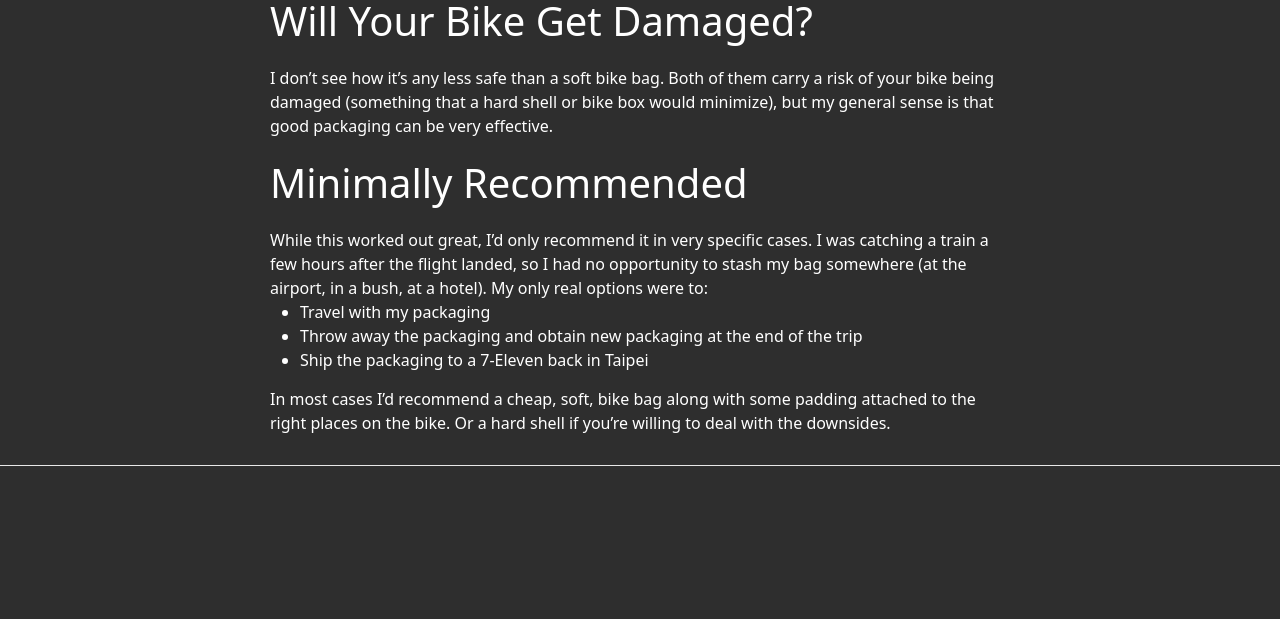
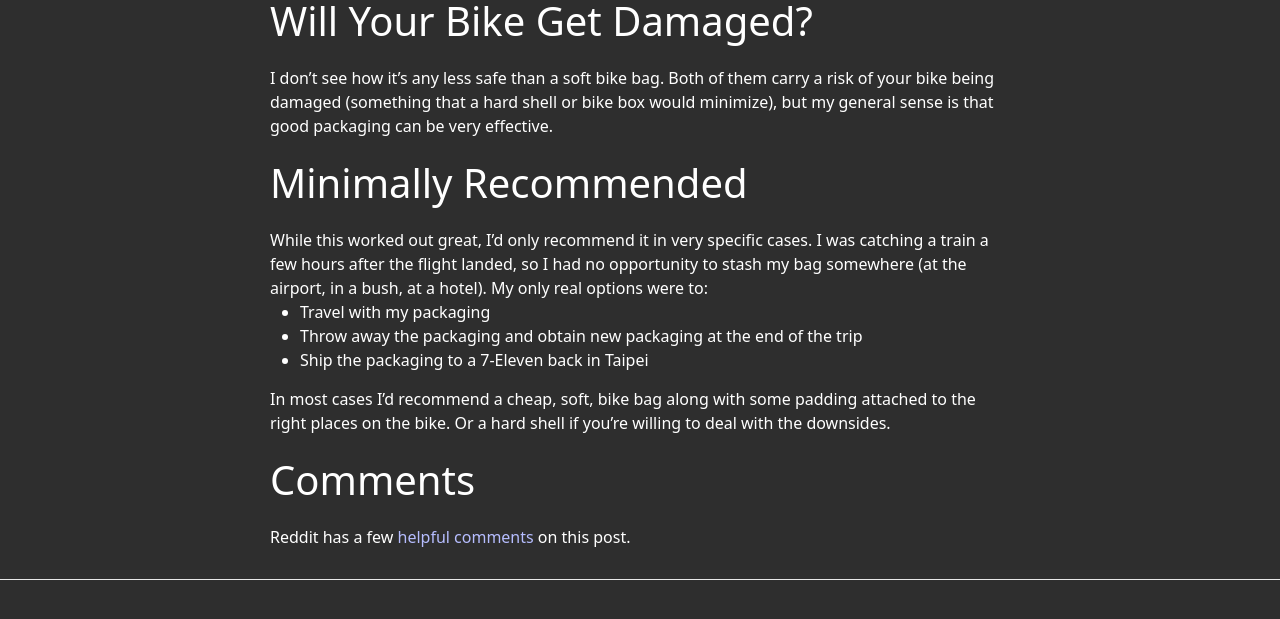
Before and after one commit to chaselambda/chaselambda.github.io, a Jekyll site: the page built from _posts/2024-02-19-plastic-bike-bag.md, in a window 1280 px wide and 900 px high, scrolled down 3056 px, cut to the strip 230-849 px from the top of the window. Built offline with Jekyll 4.4.1, drawn with Linux system fonts in a browser that asks for light colours; before the commit the page ends 3842 px from its top, so only the background shows below that.

Commit message:
Add comments

```diff
--- a/_posts/2024-02-19-plastic-bike-bag.md
+++ b/_posts/2024-02-19-plastic-bike-bag.md
@@ -55,3 +55,6 @@ While this worked out great, I’d only recommend it in very specific cases. I w
 - Ship the packaging to a 7-Eleven back in Taipei
 
 In most cases I’d recommend a cheap, soft, bike bag along with some padding attached to the right places on the bike. Or a hard shell if you're willing to deal with the downsides.
+
+# Comments
+Reddit has a few [helpful comments](https://www.reddit.com/r/bicycletouring/comments/1av1bms/flying_with_a_bike_in_a_plastic_bag/) on this post.
```
